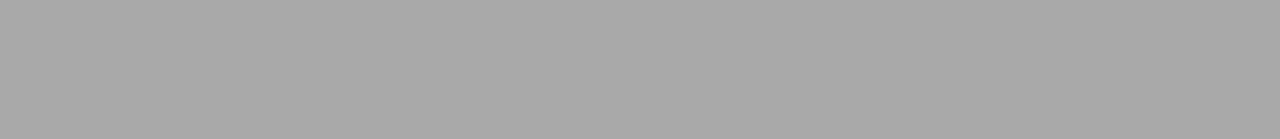
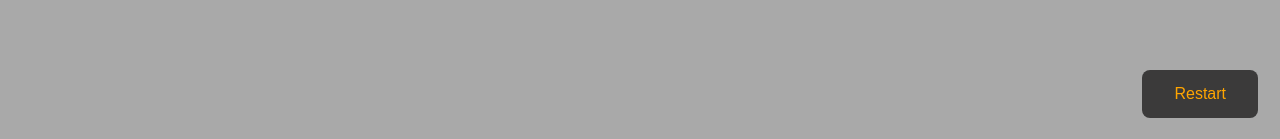
Before and after one commit to SudoSweatLord/same-game, a React (Create React App) app: page / in a window 1280 px wide. Shown: the part 658-797 px from the top of the page. Built offline with nearby package versions, Linux system fonts and the light colour scheme.

Commit message:
feat: restart button

```diff
--- a/src/App.js
+++ b/src/App.js
@@ -16,6 +16,12 @@ const tileColors = [greenTile, blueTile, purpleTile, orangeTile];
 const App = () => {
   const [grid, setGrid] = useState([]);
   // declared with useCallback hook to return memorized version
+
+    // Function to restart the game
+    const restartGame = () => {
+      createGrid();
+    };
+
   const removeLinkedTiles = useCallback(
     (position) => {
       console.log("position ===", position);
@@ -118,6 +124,9 @@ const App = () => {
 
   return (
     <div className="app">
+      <button className="restart-button" onClick={restartGame}>
+        Restart
+      </button>
       <Header />
       <Background />
       <div className="game">
@@ -143,6 +152,7 @@ const App = () => {
         })}
       </div>
     </div>
+
   );
 };
 export default App;
--- a/src/index.css
+++ b/src/index.css
@@ -21,6 +21,26 @@ body {
   width: 50px;
   height: 50px;
 }
+.restart-button {
+  position: absolute;
+  bottom: 20px;
+  right: 20px;
+  background-color: #3b3a3a;
+  border: none;
+  color: orange;
+  padding: 15px 32px;
+  text-align: center;
+  text-decoration: none;
+  display: inline-block;
+  font-size: 16px;
+  margin: 4px 2px;
+  cursor: pointer;
+  border-radius: 8px;
+}
+
+.restart-button:hover {
+  background-color: #28821a;
+}
 
 /* #background-video {
   width: 100vw;
```
